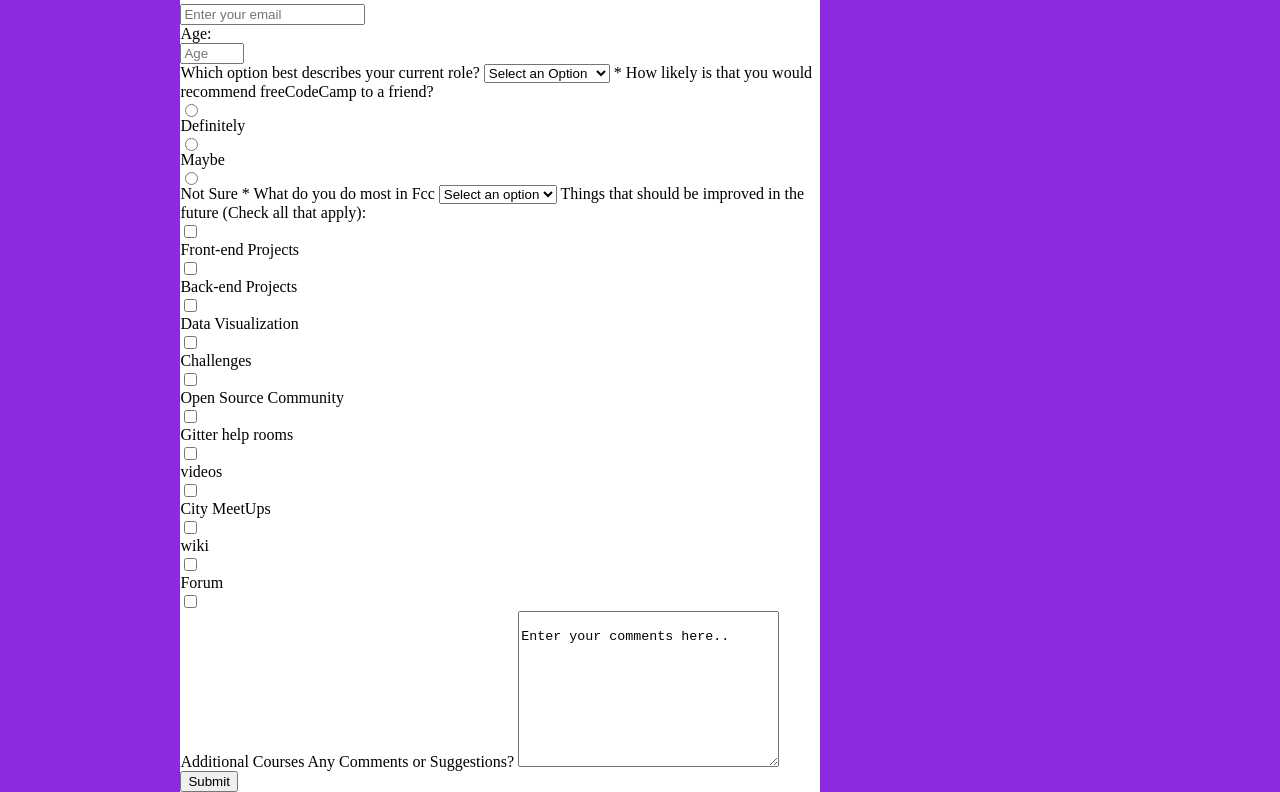
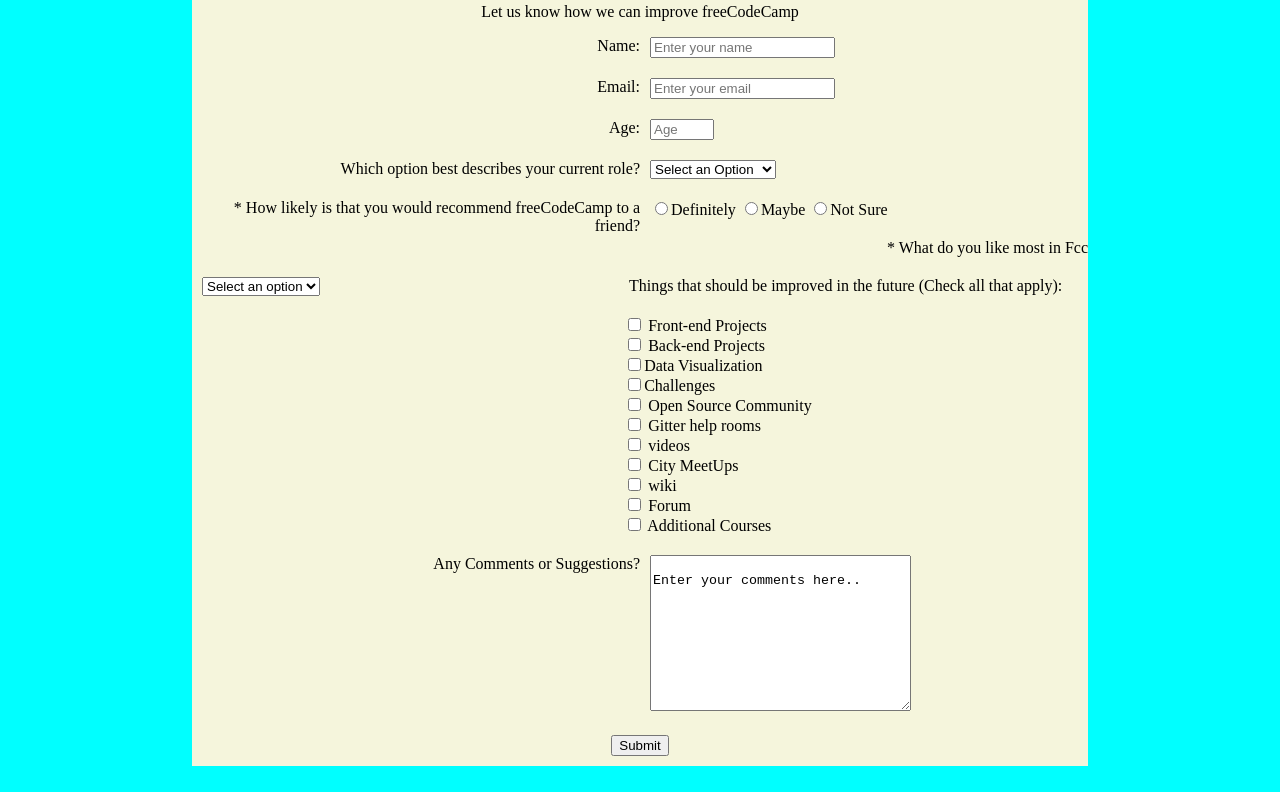
Before and after one commit to rnallu/fcc-surveyForm, a plain HTML site: page index.html in a window 1280 px wide. Shown: the part 103-895 px from the top of the page. After the commit the page ends 869 px from the top, so only its background shows below. Drawn offline with Linux system fonts and the light colour scheme.

Commit message:
added full styles and finished the project

```diff
--- a/index.html
+++ b/index.html
@@ -6,16 +6,17 @@
     </head>
     <body>
         <h1 id="title">Survey Form </h1>
-        <div class="content">
+        <div class="container">
             <p id="description">Let us know how we can improve freeCodeCamp</p>
             <form id="survey-form">
-                <label id="name-label" for="name">Name:</label>
-                <input type="text" id="name" placeholder="Enter your name" required>
-                <label id="email-label" for="email">Email:</label>
-                <input  type="email" id="email" placeholder="Enter your email" required>
-                <label id="number-label" for="age">Age:</label>
-                <input type="number" id="number" min=1 max=100 placeholder="Age" required>
-                <label id="dropdown">Which option best describes your current role?</label>
+                <div class="left-side"><label id="name-label" for="name">Name:</label></div>
+                <div class="right-side"><input type="text" id="name" placeholder="Enter your name" required></div>
+                <div class="left-side"><label id="email-label" for="email">Email:</label></div>
+                <div class="right-side"><input  type="email" id="email" placeholder="Enter your email" required></div>
+                <div class="left-side"><label id="number-label" for="age">Age:</label></div>
+                <div class="right-side"><input type="number" id="number" min=1 max=100 placeholder="Age" required></div>
+                <div class="left-side"><label id="dropdown">Which option best describes your current role?</label></div>
+                <div class="right-side">
                 <select>
                     <option default >Select an Option</option>
                     <option value="student">Student</option>
@@ -24,12 +25,17 @@
                     <option value="not-to-say">Prefer not to say</option>
                     <option value="other">Other</option>
                 </select>
+                </div>
+                <div class="left-side">
                 <label>* How likely is that you would recommend freeCodeCamp to a friend?</label>
-
-                    <input type="radio" value="definitely" name="recommend">Definitely</input>
-                    <input type="radio" value="maybe" name="recommend">Maybe</input>
-                    <input type="radio" value="not-sure" name="recommend">Not Sure</input>
-                <label>* What do you do most in Fcc</label>
+                </div>
+                <div class="right-side">
+                    <input type="radio" value="definitely" name="recommend"><label>Definitely</label>
+                    <input type="radio" value="maybe" name="recommend"><label>Maybe</label>
+                    <input type="radio" value="not-sure" name="recommend"><label>Not Sure</label>
+                </div>
+                <div class="left-side"><label>* What do you like most in Fcc</label> </div>
+                <div class="right-side">
                 <select name="" id="dropdown">
                     <option default>Select an option</option>
                     <option value="challenges">Challenges</option>
@@ -37,23 +43,31 @@
                     <option value="community">Community</option>
                     <option value="open-source">Open Source</option>
                 </select>
+                </div>
+                <div class="left-side">
                 <label>Things that should be improved in the future
-                    (Check all that apply):</label>
-                        <input type="checkbox" value="frontend-project"> <label for="">Front-end Projects</label>
-                        <input type="checkbox" value="backend-project"> <label for="">Back-end Projects</label>
-                        <input type="checkbox" value="data-visualizationt"><label for="">Data Visualization</label>
-                        <input type="checkbox" value="challenges"><label for="">Challenges</label>
-                        <input type="checkbox" value="open-sourceCommunity"> <label for="">Open Source Community</label>
-                        <input type="checkbox" value="Gitter-help-rooms"> <label for="">Gitter help rooms</label>
-                        <input type="checkbox" value="videos"> <label for="">videos</label>
-                        <input type="checkbox" value="city-meetUps"> <label for="">City MeetUps</label>
-                        <input type="checkbox" value="wiki"> <label for="">wiki</label>
-                        <input type="checkbox" value="forum"> <label for="">Forum</label>
+                    (Check all that apply):</label> </div>
+                    <div class="right-side">
+                        <input type="checkbox" value="frontend-project"> <label for="">Front-end Projects</label><br>
+                        <input type="checkbox" value="backend-project"> <label for="">Back-end Projects</label><br>
+                        <input type="checkbox" value="data-visualizationt"><label for="">Data Visualization</label><br>
+                        <input type="checkbox" value="challenges"><label for="">Challenges</label><br>
+                        <input type="checkbox" value="open-sourceCommunity"> <label for="">Open Source Community</label><br>
+                        <input type="checkbox" value="Gitter-help-rooms"> <label for="">Gitter help rooms</label><br>
+                        <input type="checkbox" value="videos"> <label for="">videos</label><br>
+                        <input type="checkbox" value="city-meetUps"> <label for="">City MeetUps</label> <br>
+                        <input type="checkbox" value="wiki"> <label for="">wiki</label><br>
+                        <input type="checkbox" value="forum"> <label for="">Forum</label><br>
                         <input type="checkbox" value="additional-Courses"> <label for="">Additional Courses</label>
+                    </div>
+                    <div class="left-side">
                         <label for="">Any Comments or Suggestions?</label>
+                    </div>
+                    <div class="right-side">
                         <textarea name="" id="" cols="30" rows="10">
                             Enter your comments here..
                         </textarea>
+                    </div>
                         <input type="submit" name="Submit" id="submit">
             </form>
         </div>
--- a/styles.css
+++ b/styles.css
@@ -1,17 +1,33 @@
 body {
     margin: 0 auto;
-    width: 100%;
-    display: flex;
-    -ms-flex-align: center;
-    background-color: blueviolet;
-}
-.content {
-    background-color: white;
-    -ms-flex-item-align: center;
-    align-items: center;
-    width:50%;
+    text-align: center;
+    background-color: aqua;
 }
 
-input {
-    display:block;
-}
+h1, #description {
+    text-align:center;
+  }
+
+  .container {
+    padding: 10px 0 10px 0;
+    background-color:white;
+    max-width: 70%;
+    margin:auto;
+    background-color: beige;
+  }
+
+  .left-side {
+    float: left;
+    width: 50%;
+    text-align:right;
+    padding-bottom:20px;
+
+  }
+
+  .right-side {
+    float:left;
+    width:46%;
+    margin-left:10px;
+    padding-bottom:20px;
+    text-align: left;
+  }
```
